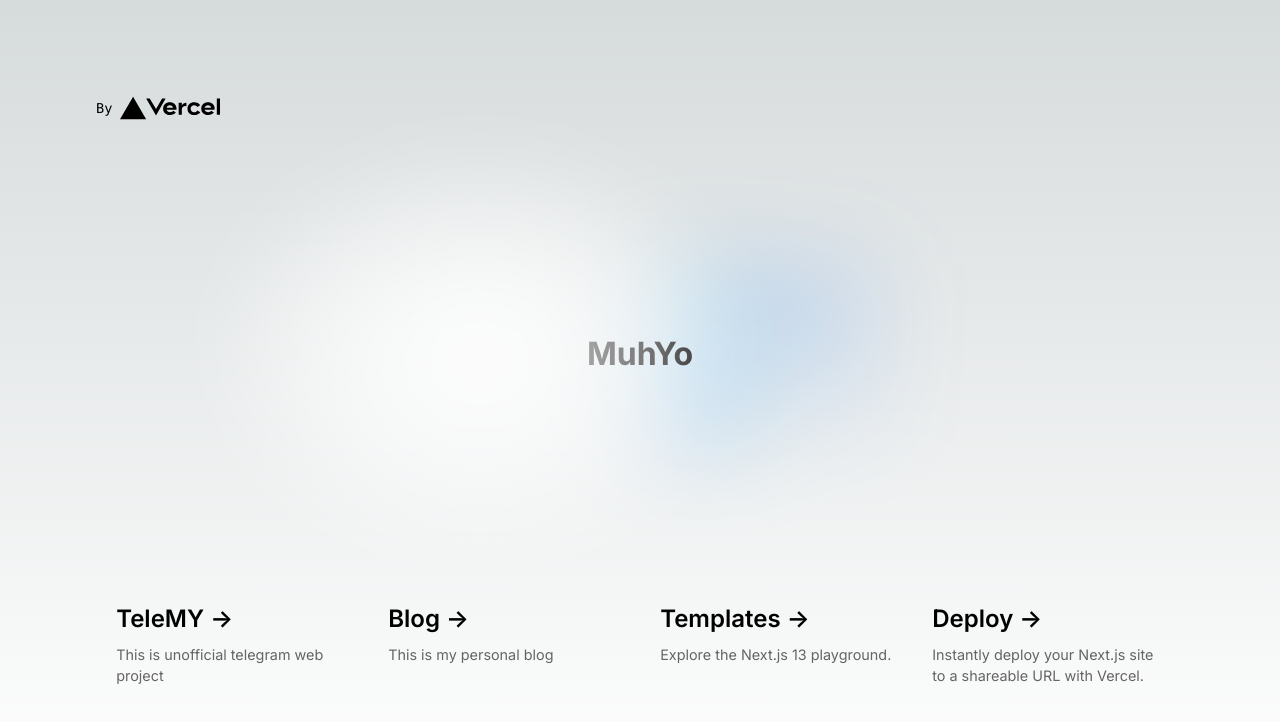
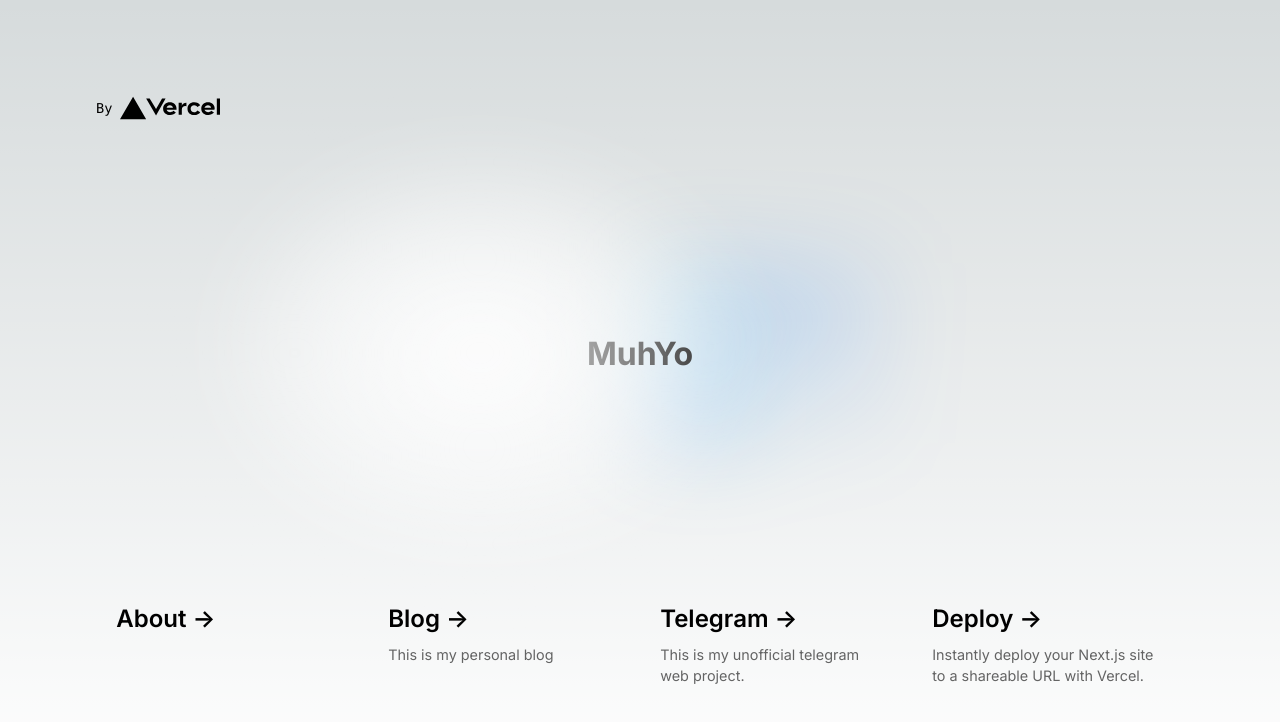
Before and after one commit to mymuhyo/muhyo.uz, a Next.js app: page / in a window 1280 px wide. Shown: the top 722 px of the page. Built offline with nearby package versions, Linux system fonts and the light colour scheme.

Commit message:
Add About section

```diff
--- a/app/page.js
+++ b/app/page.js
@@ -44,9 +44,9 @@ export default function Home() {
           rel="noopener noreferrer"
         >
           <h2>
-            TeleMY <span>-&gt;</span>
+            About <span>-&gt;</span>
           </h2>
-          <p>This is unofficial telegram web project</p>
+          <p></p>
         </a>
 
         <a
@@ -68,9 +68,9 @@ export default function Home() {
           rel="noopener noreferrer"
         >
           <h2>
-            Templates <span>-&gt;</span>
+            Telegram <span>-&gt;</span>
           </h2>
-          <p>Explore the Next.js 13 playground.</p>
+          <p>This is my unofficial telegram web project.</p>
         </a>
 
         <a
```
